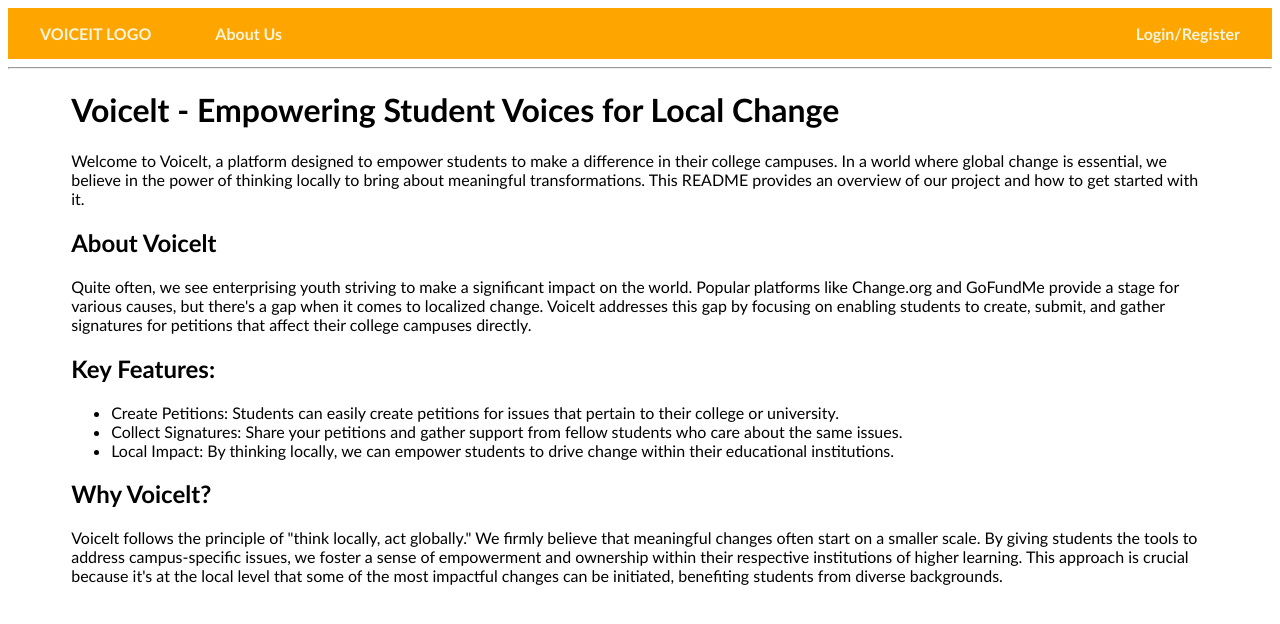
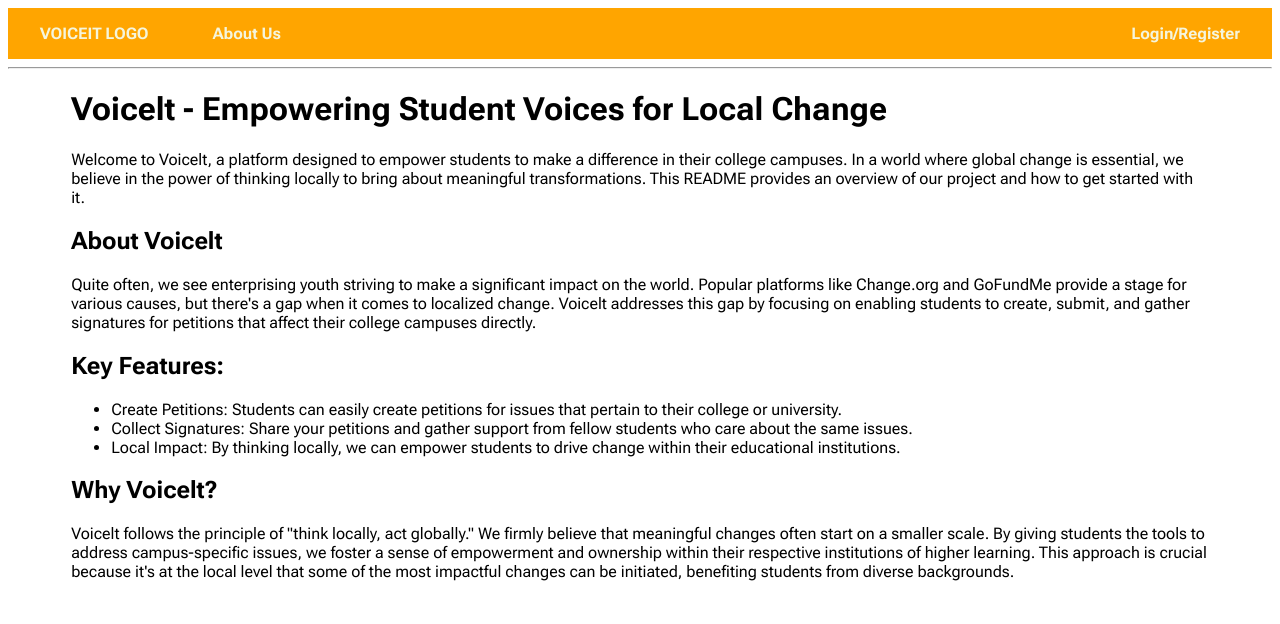
Before and after one commit to HarryDerderian/Voiceit, a Django app: page / in a window 1280 px wide. Shown: the top 624 px of the page. Run offline with Django 4.2, Linux system fonts and the light colour scheme.

Commit message:
font change

```diff
--- a/templates/main.html
+++ b/templates/main.html
@@ -2,6 +2,9 @@
 <html>
     <head>
         {%load static%}
+        <link rel="preconnect" href="https://fonts.googleapis.com">
+        <link rel="preconnect" href="https://fonts.gstatic.com" crossorigin>
+        <link href="https://fonts.googleapis.com/css2?family=Roboto+Flex:opsz,wght@8..144,400;8..144,700&display=swap" rel="stylesheet">
         <link rel="stylesheet" href="{%static 'style.css'%}"/>
         <meta charset="utf-8">
         <meta http-equiv="X-UA-Compatible" content = "IE=edge">
--- a/templates/static/style.css
+++ b/templates/static/style.css
@@ -1,5 +1,5 @@
 * {
-    font-family: 'Calibri', Helvetica, Arial, sans-serif;
+    font-family: 'Roboto Flex','Calibri', Helvetica, Arial, sans-serif;
 }
 
 .navbar-div {
```
